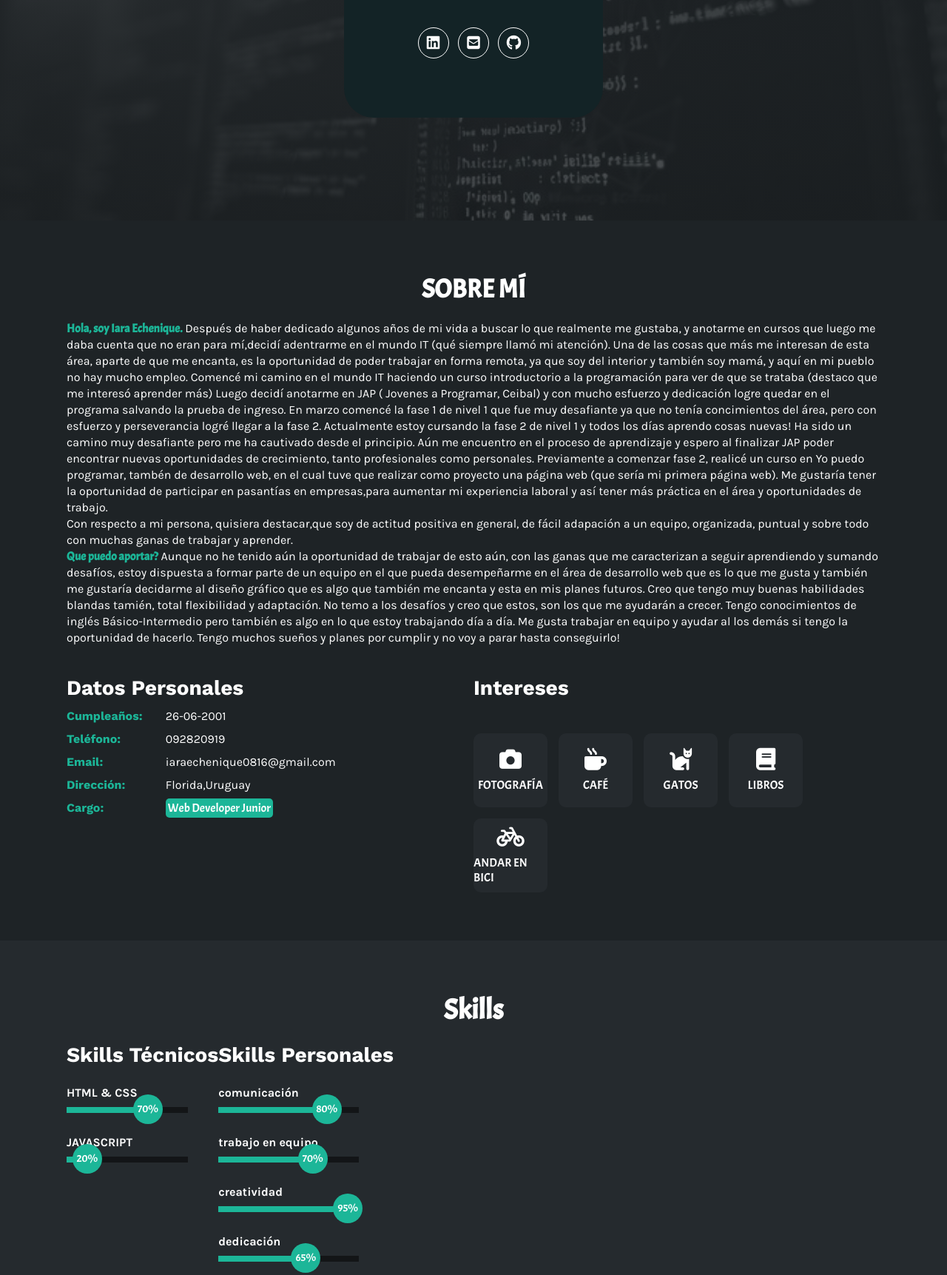
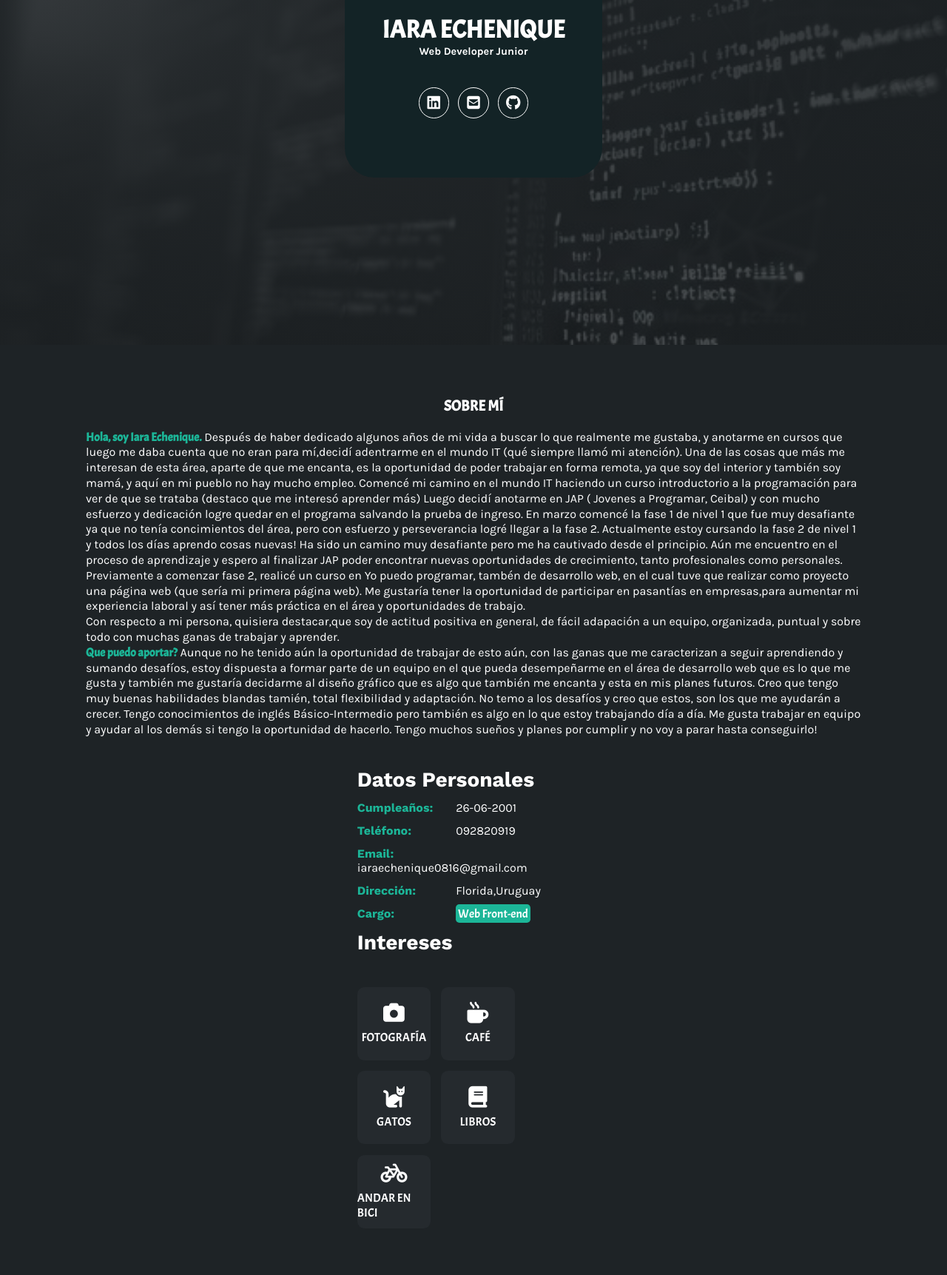
Before and after one commit to iaraechenique/iaraechenique.github.io, a plain HTML site: page index.html in a window 1280 px wide. Shown: the part 502-2225 px from the top of the page at 74% size. Drawn offline with nearby package versions, Linux system fonts and the light colour scheme.

Commit message:
cambios responsive

```diff
--- a/index.html
+++ b/index.html
@@ -22,7 +22,6 @@
                   <li><a href="#inicio">INICIO</a></li>
                   <li><a href="#sobremi">SOBRE MÍ</a></li>
                   <li><a href="#skills">SKILLS</a></li>
-                  <li><a href="proyectos">PROYECTOS</a></li>
                   <li><a href="#contacto">CONTACTO</a></li>
 
             </ul>
@@ -105,7 +104,7 @@
                     </li>
                     <li>
                         <strong>Cargo:</strong>
-                       <span> Web Developer Junior</span>
+                       <span> Web Front-end</span>
                     </li>
                 </ul>
 
@@ -216,10 +215,8 @@
     </div>
 </section>
 
-<!--SECCION PROYECTOS (aún no lo agrego y no cumple función porque no tengo proyectos,
- proximamente lo modificaré)-->
+<!--SECCION CONTACTO-->
 
-<!--SECCION CONTACTO-->
 <section id="contacto" class="contacto">
     <div class="contenido-seccion">
         <h2>CONTACTO</h2>
@@ -236,10 +233,7 @@
                     <span class="overlay"></span>
                 </button>
             </div>
-            <!--imagen decorativa-->
-            <div class="col">
-                <img src="img/fondo-contact.jpg" alt="fondo animado">
-            </div>
+                    <span class="overlay"></span>
         </div>
     </div>
 </section>
--- a/style.css
+++ b/style.css
@@ -1,5 +1,6 @@
 
 @import url(https://fonts.googleapis.com/css2?family=Acme&family=Indie+Flower&family=Karla:ital,wght@0,200..800;1,200..800&family=Work+Sans:ital,wght@0,100..900;1,100..900&display=swap);
+
 
 
 
@@ -10,6 +11,7 @@
     padding: 0;
 
 }
+
 
 html{
     scroll-behavior: smooth;
@@ -27,15 +29,16 @@ html{
 }
 
 .contenedor-header header{
-    max-width: 1100px;
+    max-width: 65.5rem;
     margin: auto;
     display: flex;
     justify-content: space-between;
     align-items: center;
-    padding: 15px 20px;
+    padding: 0.9rem 1.25rem;
 }
 
 .contenedor-header header .logo a{
+    display: grid;
     font-family: 'Acme';
     font-size: 36px;
     color: #1CB698;
@@ -45,6 +48,7 @@ html{
 .contenedor-header header ul{
     display: flex;
     list-style: none;
+    flex-wrap: wrap;
 
 }
 
@@ -62,7 +66,7 @@ html{
 }
 
 .logo2{
-    color:palevioletred;
+    color:rgb(235, 160, 185);
     padding: 5px 10px;
 }
 
@@ -72,24 +76,24 @@ html{
     background: linear-gradient(to top, rgba(30,35,38,.8), rgba(30,35,38,1)),
     url(img/fondo-4.jpeg);
     background-size: cover;
-    height: 100vh;
+    height: 60.5rem;
     color: #fff;
     display: flex;
     align-items: center;
 }
 
 .inicio .contenido-banner{
-    padding: 40px;
+    padding: 2.5rem;
     background-color: #132326;
-    max-width: 350px;
+    max-width: 21.8rem;
     margin:auto;
     text-align: center;
-    border-radius: 40px;
+    border-radius: 2.5rem;
 }
 
 .inicio .contenido-banner img{
- margin-top: 40px;
- border: 10px solid #1CB698;
+ margin-top: 2.5rem;
+ border: 0.6rem solid #1CB698;
  display: block;
  width: 80%;
  margin:auto;
@@ -97,13 +101,13 @@ html{
 }
 
 .inicio .contenido-banner h1{
-    margin-top: 40px;
-    font-size: 35px;
+    margin-top: 2.5rem;
+    font-size: 2.1rem;
     font-family: 'Acme';
 }
 
 .inicio .contenido-banner h2{
-    font-size: 15px;
+    font-size: 0.9rem;
     font-family: 'Karla';
 }
 
@@ -111,13 +115,13 @@ html{
 color: #fff;
 display: inline-block;
 text-decoration: none;
-border: 1px solid #fff;
+border: 0.06rem solid #fff;
 border-radius: 100%;
-width: 42px;
-height: 42px;
-line-height: 42px;
-margin: 40px 5px;
-font-size: 20px;
+width: 2.6rem;
+height: 2.6rem;
+line-height: 2.6rem;
+margin: 2.5rem 0.3rem;
+font-size: 1.25rem;
 transition: .3s;
 }
 .inicio .contenido-banner .redes a:hover {
@@ -127,24 +131,24 @@ transition: .3s;
 .sobremi{
     background-color: #1e2326;
     color: #fff;
-    padding: 50px 20px;
+    padding: 3.1rem 1.25rem;
 }
 .sobremi .contenido-seccion{
-    max-width: 1100px;
+    max-width: 65.5rem;
     margin: auto;
 }
 
 .sobremi h2{
-    font-size: 35px;
+    font-size: 1.25rem;
     font-family:'Acme';
     text-align: center;
-    padding: 20px 0;
+    padding: 1.25rem 0;
 }
 
 .sobremi .contenido-seccion p{
-    font: 18px;
-    line-height: 22px;
-    margin-bottom:20px ;
+    font: 1.125rem;
+    line-height: 1.3rem;
+    margin-bottom:1.25rem ;
     font-family: 'karla'
 }
 .sobremi .contenido-seccion p span{
@@ -154,7 +158,10 @@ transition: .3s;
 }
 
 .sobremi .fila{
-    display: flex;
+    display: grid;
+    flex-wrap: wrap;
+    margin-left: 35%;
+
 }
 
 .sobremi .fila .col{
@@ -162,16 +169,16 @@ transition: .3s;
 }
 
 .sobremi .fila .col h1{
-    font-size: 28px;
+    font-size: 1.75rem;
     font-family: 'Work sans';
     text-decoration: none;
 
 }
 
 .sobremi .fila .col h3{
-font-size: 28px;
+font-size: 1.75rem;
 font-family: 'Work sans';
-margin-bottom: 25px;
+margin-bottom: 1.5rem;
 }
 
 .sobremi .fila .col ul{
@@ -187,14 +194,14 @@ margin-bottom: 25px;
 .sobremi .fila .col ul li strong{
     display: inline-block;
     color: #1CB698;
-    width: 130px;
+    width: 8.1rem;
     font-family: 'work sans';
 }
 .sobremi .fila .col ul li span{
     background-color: #1CB698;
-    padding: 3px;
-    font-weight: 100px;
-    border-radius: 5px;
+    padding: 0.18rem;
+    font-weight: 6.2rem;
+    border-radius: 0.3rem;
 }
 
 .sobremi .fila .col .contenedor-intereses{
@@ -203,11 +210,11 @@ margin-bottom: 25px;
 }
 
 .sobremi .fila .col .contenedor-intereses .interes{
-    width: 100px;
-    height: 100px;
+    width: 6.2rem;
+    height: 6.2rem;
     background-color: #252A2E;
-    border-radius: 10px;
-    margin: 0 15px 15px 0;
+    border-radius: 0.6rem;
+    margin: 0 0.9rem 0.9rem 0;
     display: flex;
     flex-direction: column;
     align-items: center;
@@ -220,8 +227,8 @@ margin-bottom: 25px;
 }
 
 .sobremi .fila .col .contenedor-intereses .interes i{
-    font-size: 30px;
-    margin-bottom: 10px;
+    font-size: 1.8rem;
+    margin-bottom: 0.6rem;
 }
 
 /* SECCION SKILLS*/
@@ -229,65 +236,65 @@ margin-bottom: 25px;
 .skills{
     background-color: #252A2E;
     color: #fff;
-    padding: 50px 20px;
+    padding: 3.1rem 1.25rem;
 }
 .skills .contenido-seccion{
-    max-width: 1100px;
+    max-width: 65.5rem;
     margin: auto;
 }
 
 .skills h2{
-    font-size: 38px;
+    font-size: 2.3rem;
     font-family:'Acme';
     text-align: center;
-    padding: 20px 0;
+    padding: 1.25rem 0;
 }
 .skills .fila{
     display: flex;
 }
 .skills .fila col{
     width: 50%;
-    padding: 0 20px;
+    padding: 0 1.25rem;
 
 }
 .skills .fila .col h3{
-font-size: 28px;
+font-size: 1.7rem;
 font-family: 'Work sans';
-margin-bottom: 25px;
+margin-bottom: 1.5rem;
 }
 .skills .skill > span{
 font-weight: bold;
 display: block;
-margin-bottom: 10px;
+margin-bottom: 0.6rem;
 text-decoration: none;
 font-family: 'Karla';
 }
 
 .skills .skill .barra-skill{
-height: 8px;
+height: 0.5rem;
 width: 80%;
 background-color: #131517;
 position: relative;
-margin-bottom: 30px;
+margin-bottom: 1.8rem;
 }
 .skills .skill .progreso{
     background-color: #1CB698;
     position: absolute;
     top: 0;
     left: 0;
-    height: 8px;
+    height: 0.5rem;
 }
 .skills .skill .barra-skill span{
     position: absolute;
-    height: 40px;
-    width: 40px;
+    height: 2.5rem;
+    width: 2.5rem;
     background-color: #1CB698;
-    border-radius: 50px;
-    line-height: 40px;
+    border-radius: 3.1rem;
+    line-height: 2.5rem;
     text-align: center;
-    top: -17px;
-    right: -15px;
-    font-size: 14px;
+    top: -1.0rem;
+    right: -0.9rem;
+    font-size: 0.8rem;
 }
 
 /* aquí haremos que las barritas skill técnicos nos den el porcentaje*/
@@ -355,49 +362,54 @@ margin-bottom: 30px;
     background-image: url(img/fondo-1.jpeg);
     background-color: #132326;
     color:#fff;
-    padding: 50px 0;
+    padding: 3.1rem 0;
 
 }
 .contacto .contenido-seccion{
-    max-width: 1100px;
+    max-width: 65.5rem;
     margin: auto;
 }
 .contacto h2{
-    font-size: 48px;
+    margin-left: 0%;
+    margin-right: 5%;
+    font-size: 3rem;
     font-family: 'Acme';
     text-align: center;
-    padding: 20px 0;
+    padding: 1.25rem 0;
 }
 .contacto .fila{
     display: flex;
+    flex-wrap: wrap;
+    margin-left: 30%;
 
 }
 .contacto .col{
     width: 50%;
-    padding: 10px;
+    padding: 0.6rem;
     position: relative;
+
 
 }
 .contacto .col input, .contacto .col textarea{
 display: block;
 width: 100%;
-padding: 18px;
+padding: 1.1rem;
 border: none;
-margin-bottom: 20px;
+margin-bottom: 1.25rem;
 background-color: #252A2E;
 color: #fff;
-font-size: 18px;
+font-size: 1.1rem;
 }
 
 .contacto button{
     cursor: pointer;
     background-color: transparent;
-    border: 2px solid #fff;
+    border: 0.1rem solid #fff;
     width: fit-content;
     display: block;
-    margin: 20px auto;
-    padding: 10px 22px;
-    font-size: 16px;
+    margin: 1.25rem auto;
+    padding: 0.6rem 1.3rem;
+    font-size: 1rem;
     color: #fff;
     position: relative;
     z-index: 10;
@@ -427,11 +439,11 @@ footer {
    background-color: #132326;
 }
 footer h1{
-    font-size: 15px;
+    font-size: 0.9rem;
     font-family: 'Acme';
     text-align: center;
     justify-content: center;
-    padding: 20px 0;
+    padding: 1.25rem 0;
     color: #1CB698;
     margin: auto;
 
```
